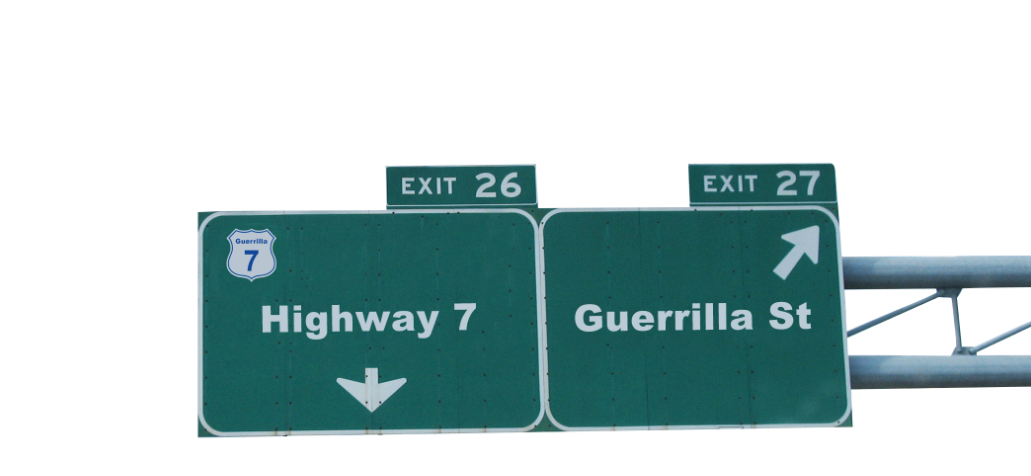
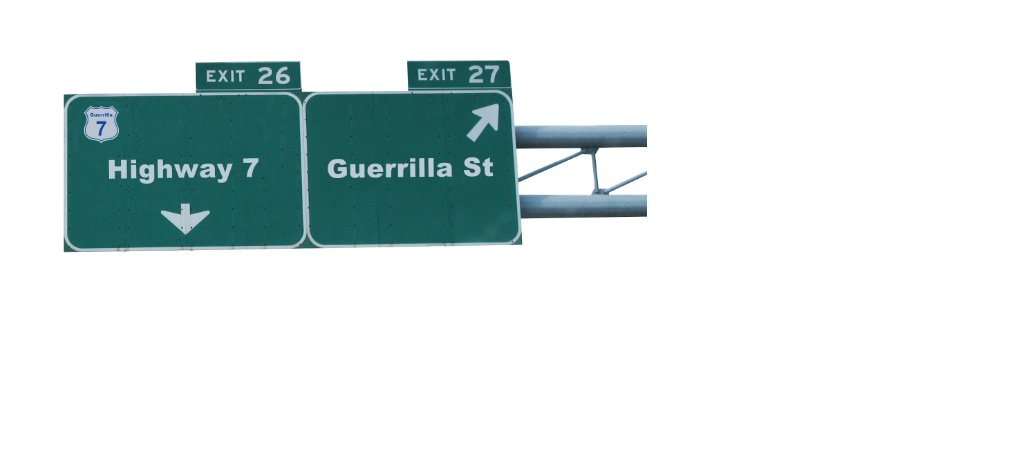
Before and after one commit to tzihow/7guerrilla, a plain HTML site: page index.html in a window 1280 px wide. Shown: the part 180-656 px from the top of the page, without its empty margins (249-1280 px from the left). Drawn offline with nearby package versions, Linux system fonts and the light colour scheme.

Commit message:
Update index.html

```diff
--- a/index.html
+++ b/index.html
@@ -10,9 +10,9 @@
 </head>
 
 <body>
-  <div class="header" style="position:absolute; z-index:-1">
+  <div class="header" style="position:right; z-index:-1">
 
-  <img class="img-responsive" src="icon.png" alt="Chania" height="5%" width="100%">
+  <img class="img-responsive" src="icon.png" alt="Chania" height="10%" width="70%">
 </div>
 
 </body>
```
